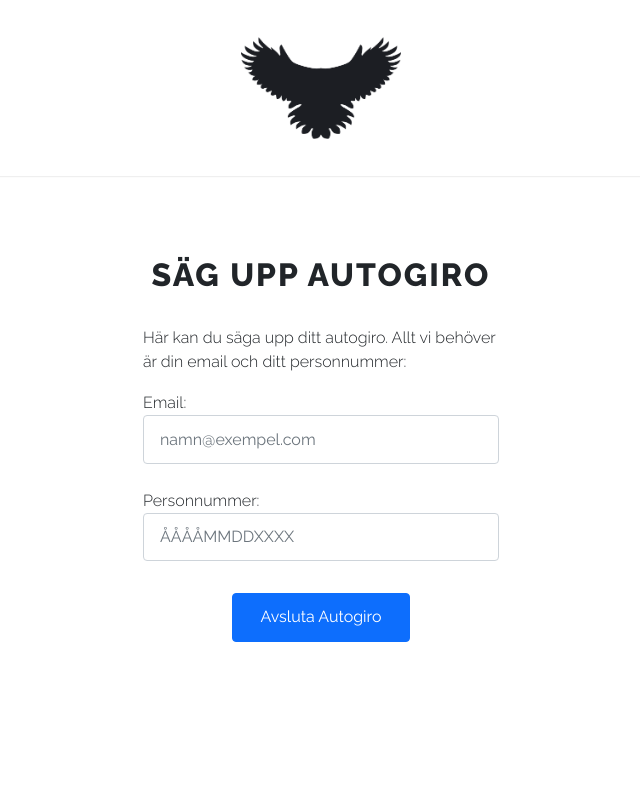
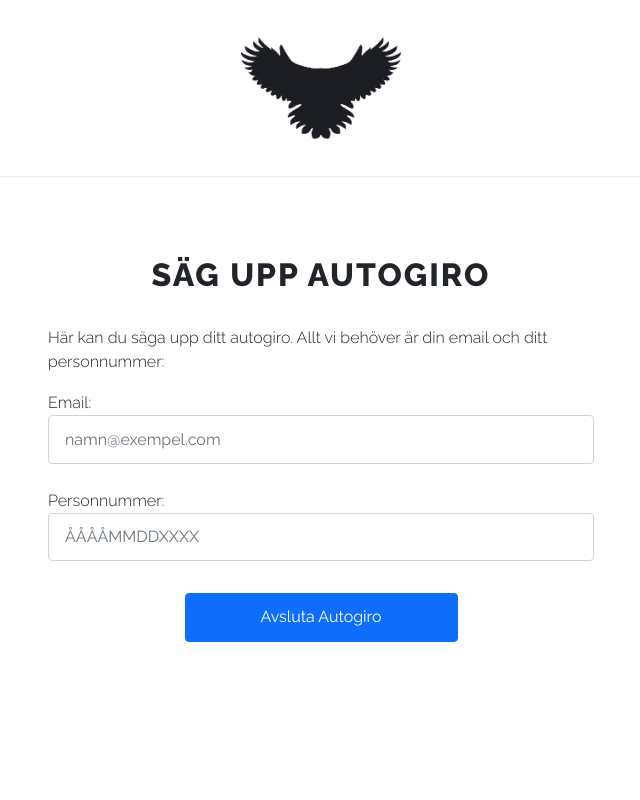
Before and after one commit to kevalane/wings-frontend, an Angular app: page /cancel in a window 1280 px wide. Shown: the top 800 px of the page, without its empty margins (319-959 px from the left). Built offline with nearby package versions, Linux system fonts and the light colour scheme.

Commit message:
Added a success message.

```diff
--- a/src/app/cancel/cancel.component.html
+++ b/src/app/cancel/cancel.component.html
@@ -1,6 +1,6 @@
 <div class="container" id="cancelWrap">
     <div class="row">
-        <div class="col-xs-12 col-sm-12 col-md-8 col-lg-6 col-xl-4 col-xxl-4 offset-md-2 offset-lg-3 offset-xl-4 offset-xxl-4">
+        <div class="col-xs-12 col-sm-12 col-md-10 col-lg-8 col-xl-6 col-xxl-6 offset-md-1 offset-lg-2 offset-xl-3 offset-xxl-3">
             <h2 id="cancelTitle">Säg upp autogiro</h2>
             <p>Här kan du säga upp ditt autogiro. Allt vi behöver är din email och ditt personnummer:</p>
             <form id="cancelForm" [formGroup]="cancelForm" (ngSubmit)="submit()">
--- a/src/app/cancel/cancel.component.ts
+++ b/src/app/cancel/cancel.component.ts
@@ -59,6 +59,7 @@ export class CancelComponent implements OnInit {
       if (data['success']) {
         this.loading = false;
         this.success = true;
+        this.message = 'Vi lyckades hitta följande autogiro, avsluta de/den du vill:'
         this.autogiros = data['users'];
       } else if (data['err']) {
         this.loading = false;
```
